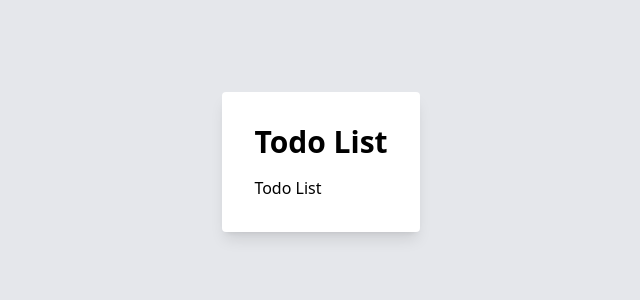
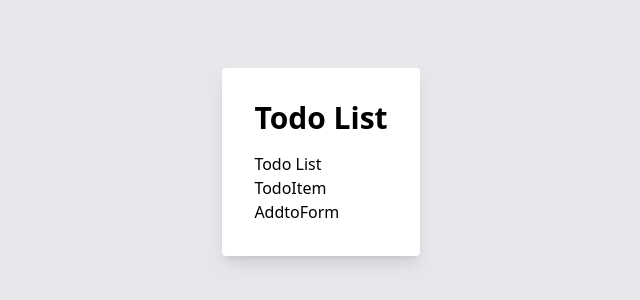
Before and after one commit to Mutalenic/to-do-list-review, a React (Create React App) app: page / in a window 1280 px wide. Shown: the part 238-538 px from the top of the page, without its empty margins (319-959 px from the left). Built offline with nearby package versions, Linux system fonts and the light colour scheme.

Commit message:
Add form file

```diff
--- a/src/App.js
+++ b/src/App.js
@@ -1,5 +1,7 @@
 import React from 'react';
 import TodoList from './components/TodoList';
+import TodoItem from './components/TodoItem';
+import AddtoForm from './components/AddtoForm';
 
 function App() {
   return (
@@ -7,6 +9,8 @@ function App() {
       <div className="bg-white shadow-lg rounded p-8">
         <h1 className="text-3xl font-bold mb-4">Todo List</h1>
         <TodoList />
+        <TodoItem />
+        <AddtoForm />
       </div>
     </div>
   );
```
